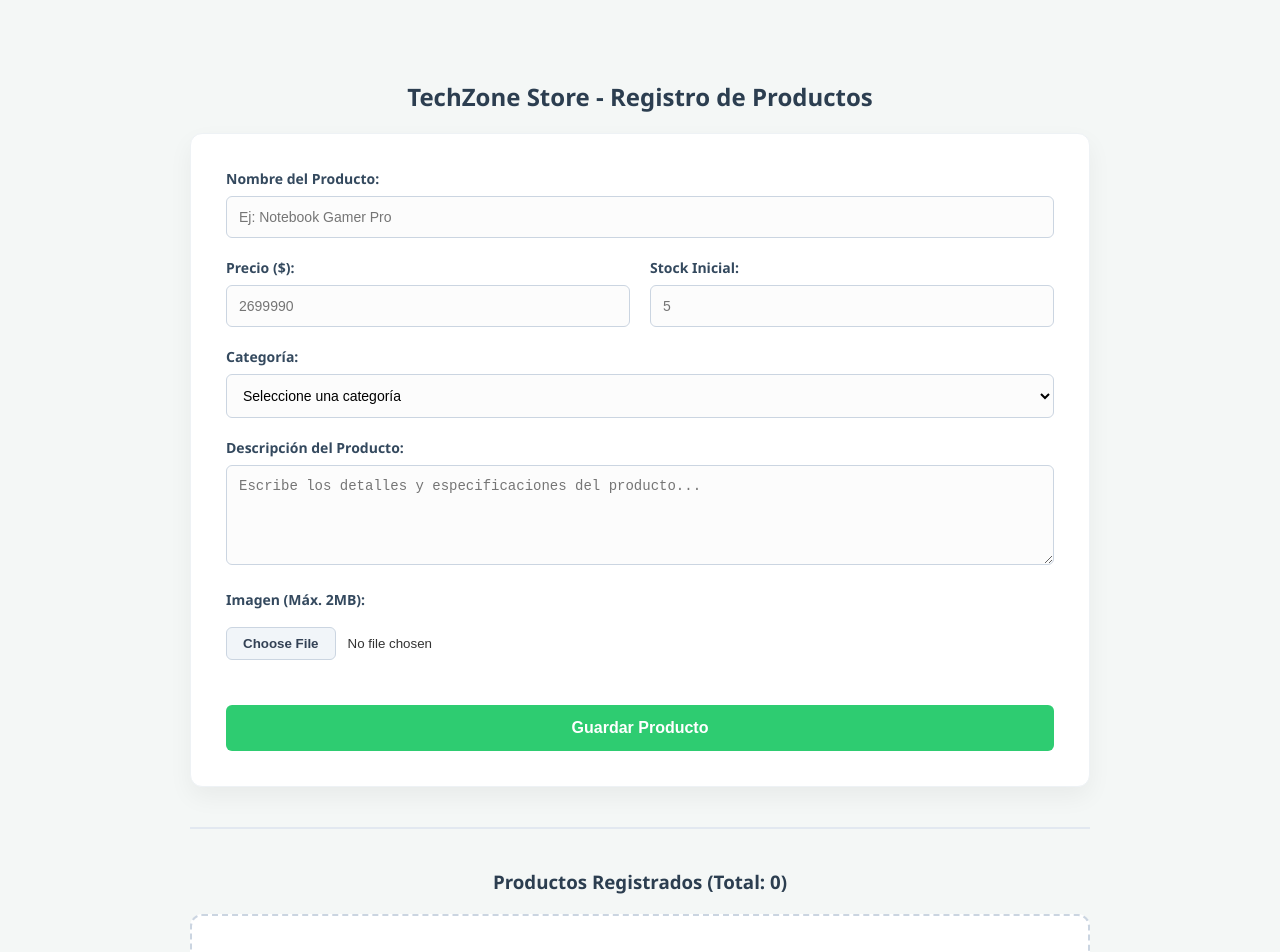
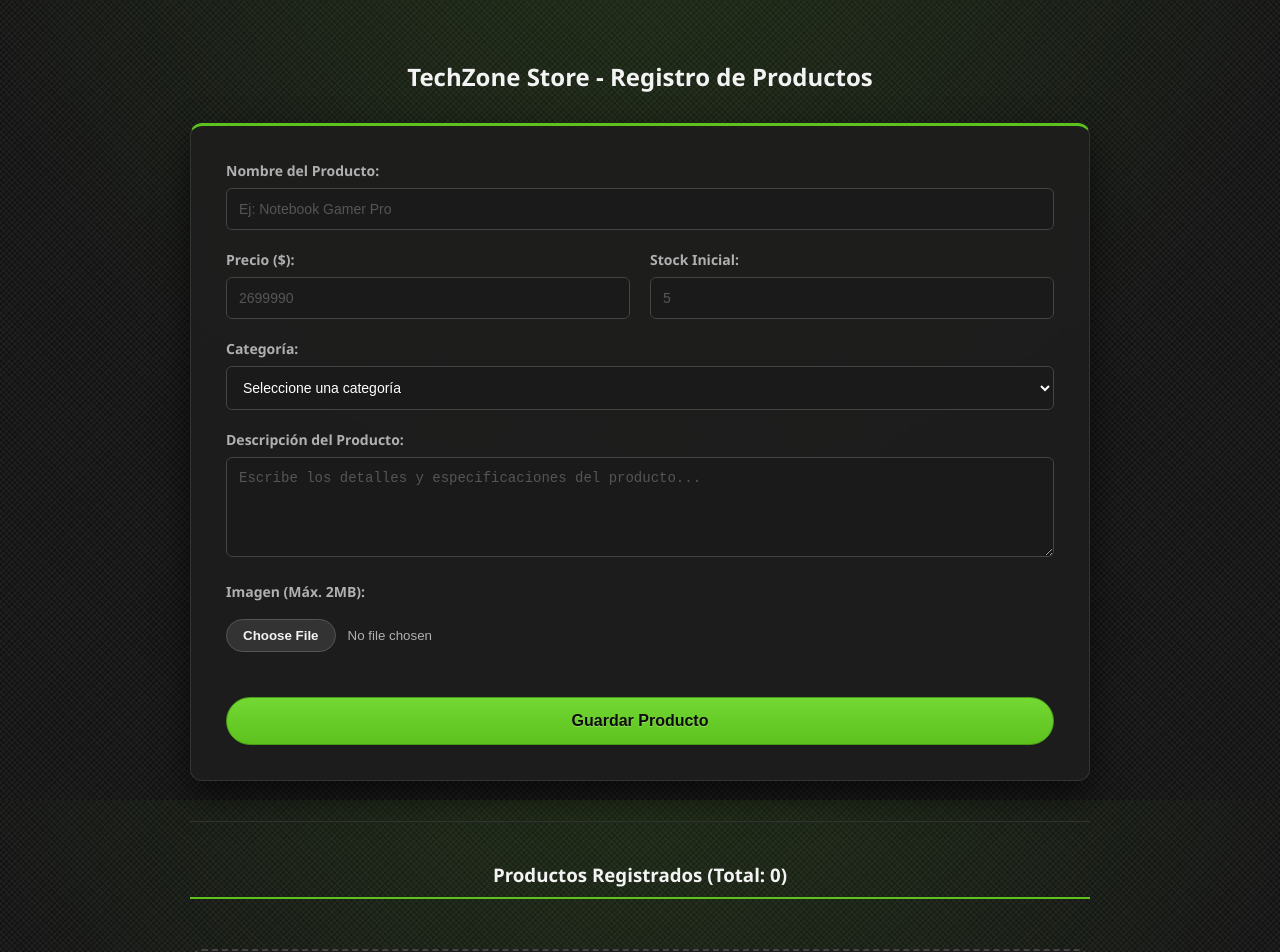
Before and after one commit to elale06/bd_techzone_valpo, a React (Create React App) app: page / in a window 1280 px wide. Shown: the top 952 px of the page. Built offline with nearby package versions, Linux system fonts and the light colour scheme; the HTML template or start-up script is replaced by a standard one.

Commit message:
actualización al diseño de página

```diff
--- a/package.json
+++ b/package.json
@@ -9,7 +9,7 @@
     "@testing-library/user-event": "^13.5.0",
     "react": "^19.2.6",
     "react-dom": "^19.2.6",
-    "react-scripts": "^0.0.0",
+    "react-scripts": "^5.0.1",
     "web-vitals": "^2.1.4"
   },
   "scripts": {
--- a/src/App.css
+++ b/src/App.css
@@ -1,26 +1,30 @@
-body {
-  background-color: #f4f7f6;
-  margin: 0;
-  padding: 0;
-}
-
 .form-container {
   max-width: 900px;
   margin: 40px auto;
   padding: 20px;
-  font-family: 'Segoe UI', Tahoma, Geneva, Verdana, sans-serif;
-  color: #333;
 }
 
-h2, h3 {
-  color: #2c3e50;
+h2 {
+  color: #f3f3f3;
   text-align: center;
+  margin: 0 auto 30px auto;
+  width: 100%;
+}
+
+h3 {
+  color: #f3f3f3;
+  text-align: center;
+  border-bottom: 2px solid #5dc21e;
+  padding-bottom: 10px;
+  display: inline-block;
+  margin: 0 auto 30px auto;
+  width: 100%;
 }
 
 .error-message {
-  color: #721c24;
-  background-color: #f8d7da;
-  border: 1px solid #f5c6cb;
+  color: #ff4a4a;
+  background-color: rgba(255, 74, 74, 0.1);
+  border: 1px solid #ff4a4a;
   padding: 10px;
   border-radius: 6px;
   font-weight: bold;
@@ -29,11 +33,13 @@
 }
 
 form {
-  background-color: #ffffff;
+  background-color: rgba(30, 30, 30, 0.85);
+  backdrop-filter: blur(5px);
   padding: 35px;
   border-radius: 12px;
-  box-shadow: 0 10px 25px rgba(0, 0, 0, 0.05);
-  border: 1px solid #eef2f5;
+  box-shadow: 0 15px 35px rgba(0, 0, 0, 0.6);
+  border: 1px solid #333;
+  border-top: 3px solid #5dc21e;
 }
 
 form div {
@@ -55,7 +61,7 @@
   display: block;
   font-weight: 600;
   margin-bottom: 8px;
-  color: #34495e;
+  color: #b0b0b0;
   font-size: 14px;
 }
 
@@ -65,12 +71,19 @@
 textarea {
   width: 100%;
   padding: 12px;
-  border: 1px solid #cbd5e1;
+  border: 1px solid #444;
   border-radius: 6px;
   box-sizing: border-box;
   font-size: 14px;
-  transition: border-color 0.2s, box-shadow 0.2s;
-  background-color: #fcfcfc;
+  transition: all 0.2s ease;
+  background-color: #1a1a1a;
+  color: #ffffff;
+}
+
+input[type="text"]::placeholder,
+input[type="number"]::placeholder,
+textarea::placeholder {
+  color: #555;
 }
 
 input[type="text"]:focus,
@@ -78,9 +91,9 @@
 select:focus,
 textarea:focus {
   outline: none;
-  border-color: #3b82f6;
-  box-shadow: 0 0 0 3px rgba(59, 130, 246, 0.15);
-  background-color: #ffffff;
+  border-color: #5dc21e;
+  box-shadow: 0 0 8px rgba(93, 194, 30, 0.3);
+  background-color: #222;
 }
 
 textarea {
@@ -92,77 +105,75 @@
   padding: 10px 0;
   background: transparent;
   border: none;
+  color: #b0b0b0;
 }
 
 input[type="file"]::file-selector-button {
-  background-color: #f1f5f9;
-  color: #334155;
-  border: 1px solid #cbd5e1;
+  background-color: #333;
+  color: #f3f3f3;
+  border: 1px solid #555;
   padding: 8px 16px;
-  border-radius: 6px;
+  border-radius: 20px;
   cursor: pointer;
   margin-right: 12px;
   font-weight: 600;
-  transition: background-color 0.2s, color 0.2s;
+  transition: all 0.2s;
 }
 
 input[type="file"]::file-selector-button:hover {
-  background-color: #e2e8f0;
-  color: #0f172a;
+  background-color: #5dc21e;
+  border-color: #5dc21e;
+  color: #000;
 }
 
 button[type="submit"] {
-  background-color: #2ecc71;
-  color: white;
-  border: none;
+  background: linear-gradient(180deg, #74d834 0%, #5dc21e 100%);
+  color: #0d0d0d;
+  border: 1px solid #489b14;
   padding: 14px 20px;
   font-size: 16px;
   font-weight: bold;
-  border-radius: 6px;
+  border-radius: 25px;
   cursor: pointer;
   width: 100%;
-  transition: background-color 0.2s, transform 0.1s;
+  transition: all 0.2s;
   margin-top: 15px;
+  text-shadow: 0 1px 1px rgba(255, 255, 255, 0.3);
 }
 
 button[type="submit"]:hover:not(:disabled) {
-  background-color: #27ae60;
+  background: linear-gradient(180deg, #82e245 0%, #68d125 100%);
+  box-shadow: 0 4px 15px rgba(93, 194, 30, 0.4);
 }
 
 button[type="submit"]:active:not(:disabled) {
   transform: scale(0.98);
 }
 
-button[type="submit"]:disabled {
-  background-color: #94a3b8;
-  cursor: not-allowed;
-  opacity: 0.7;
-}
-
 .preview-container {
   text-align: center;
-  background: #f8fafc;
+  background: #1a1a1a;
   padding: 10px;
   border-radius: 6px;
-  border: 1px dashed #cbd5e1;
+  border: 1px solid #444;
+  color: #b0b0b0;
 }
 
 hr {
   margin: 40px 0;
   border: 0;
-  border-top: 2px solid #e2e8f0;
+  border-top: 1px solid #333;
 }
 
 .empty-state {
   text-align: center;
   padding: 50px 20px;
-  background-color: #ffffff;
-  border: 2px dashed #cbd5e1;
+  background-color: rgba(30, 30, 30, 0.85);
+  border: 2px dashed #444;
   border-radius: 12px;
-  color: #64748b;
+  color: #777;
   margin-top: 20px;
   font-size: 16px;
-  font-weight: 500;
 }
 
 .productos-list {
@@ -173,26 +184,26 @@
 }
 
 .producto-card {
-  background-color: #fff;
-  border: 1px solid #e2e8f0;
+  background-color: rgba(30, 30, 30, 0.85);
+  border: 1px solid #333;
   border-radius: 12px;
   padding: 20px;
-  box-shadow: 0 4px 6px rgba(0, 0, 0, 0.02);
-  transition: transform 0.2s, box-shadow 0.2s;
+  box-shadow: 0 8px 20px rgba(0, 0, 0, 0.4);
+  transition: all 0.2s;
   display: flex;
   flex-direction: column;
   position: relative;
 }
 
 .producto-card:hover {
-  transform: translateY(-5px);
-  box-shadow: 0 12px 20px rgba(0, 0, 0, 0.08);
+  transform: translateY(-4px);
+  border-color: #5dc21e;
 }
 
 .categoria-tag {
   align-self: flex-start;
-  background-color: #ebf5ff;
-  color: #1e40af;
+  background-color: #333;
+  color: #5dc21e;
   font-size: 12px;
   font-weight: bold;
   padding: 6px 12px;
@@ -204,30 +215,33 @@
 .producto-card h4 {
   margin: 5px 0;
   font-size: 19px;
-  color: #1e293b;
+  color: #ffffff;
 }
 
 .descripcion-text {
   font-size: 14px;
-  color: #64748b;
+  color: #a0a0a0;
   margin: 10px 0;
   line-height: 1.5;
   flex-grow: 1;
 }
 
 .card-meta {
-  background-color: #f8fafc;
+  background-color: #1a1a1a;
   padding: 10px;
   border-radius: 8px;
   font-size: 14px;
   margin-bottom: 15px;
-  border: 1px solid #e2e8f0;
+  border: 1px solid #222;
 }
 
 .card-meta p {
   margin: 6px 0;
-  color: #334155;
-  font-weight: 500;
+  color: #d0d0d0;
+}
+
+.card-meta p strong {
+  color: #5dc21e;
 }
 
 .producto-card img {
@@ -236,22 +250,146 @@
   height: 160px;
   object-fit: contain;
   margin-bottom: 15px;
-  background-color: #fafafa;
+  background-color: #121212;
+  padding: 5px;
+  border: 1px solid #333;
 }
 
 .btn-eliminar {
-  background-color: #ef4444;
-  color: white;
-  border: none;
+  background: linear-gradient(180deg, #e74c3c 0%, #c0392b 100%);
+  color: #fff;
+  border: 1px solid #a93226;
   padding: 10px 12px;
   font-size: 14px;
   font-weight: bold;
-  border-radius: 6px;
+  border-radius: 20px;
   cursor: pointer;
-  transition: background-color 0.2s;
+  transition: all 0.2s;
   width: 100%;
 }
 
 .btn-eliminar:hover {
-  background-color: #dc2626;
+  background: linear-gradient(180deg, #f16456 0%, #d35400 100%);
 }
+
+.modal-overlay {
+  position: fixed;
+  top: 0;
+  left: 0;
+  width: 100vw;
+  height: 100vh;
+  background-color: rgba(0, 0, 0, 0.75);
+  backdrop-filter: blur(4px);
+  display: flex;
+  justify-content: center;
+  align-items: center;
+  z-index: 1000;
+}
+
+.modal-content {
+  background-color: rgba(30, 30, 30, 0.95);
+  border: 2px solid #5dc21e;
+  border-radius: 12px;
+  padding: 30px;
+  max-width: 400px;
+  text-align: center;
+  box-shadow: 0 0 30px rgba(93, 194, 30, 0.2), 0 10px 20px rgba(0, 0, 0, 0.8);
+  animation: modalAparecer 0.2s ease-out;
+}
+
+@keyframes modalAparecer {
+  from {
+    transform: scale(0.9);
+    opacity: 0;
+  }
+
+  to {
+    transform: scale(1);
+    opacity: 1;
+  }
+}
+
+.modal-content h4 {
+  color: #ff4a4a;
+  margin-top: 0;
+  font-size: 20px;
+  border-bottom: 1px solid #444;
+  padding-bottom: 15px;
+}
+
+.modal-content p {
+  color: #d0d0d0;
+  margin: 20px 0;
+  line-height: 1.5;
+}
+
+.modal-botones {
+  display: flex;
+  gap: 15px;
+  margin-top: 25px;
+}
+
+.btn-cancelar {
+  background: transparent;
+  color: #d0d0d0;
+  border: 1px solid #555;
+  padding: 12px;
+  font-weight: bold;
+  border-radius: 20px;
+  cursor: pointer;
+  flex: 1;
+  transition: all 0.2s;
+}
+
+.btn-cancelar:hover {
+  background-color: #333;
+  color: #fff;
+  border-color: #777;
+}
+
+.btn-confirmar {
+  background: linear-gradient(180deg, #e74c3c 0%, #c0392b 100%);
+  color: #fff;
+  border: 1px solid #a93226;
+  padding: 12px;
+  font-weight: bold;
+  border-radius: 20px;
+  cursor: pointer;
+  flex: 1;
+  transition: all 0.2s;
+}
+
+.btn-confirmar:hover {
+  background: linear-gradient(180deg, #f16456 0%, #d35400 100%);
+  box-shadow: 0 4px 15px rgba(231, 76, 60, 0.4);
+}
+
+.toast-notificacion {
+  position: fixed;
+  top: 25px;
+  left: 25px;
+  background-color: rgba(30, 30, 30, 0.95);
+  color: #f3f3f3;
+  border-left: 5px solid #5dc21e;
+  padding: 16px 24px;
+  border-radius: 8px;
+  box-shadow: 0 10px 25px rgba(0, 0, 0, 0.6);
+  z-index: 2000;
+  font-weight: bold;
+  font-size: 15px;
+  animation: deslizarEntradaIzq 0.4s cubic-bezier(0.175, 0.885, 0.32, 1.275) forwards;
+}
+
+@keyframes deslizarEntradaIzq {
+  0% { transform: translateX(-120%); opacity: 0; }
+  100% { transform: translateX(0); opacity: 1; }
+}
+
+.toast-notificacion.fade-out {
+  animation: deslizarSalidaIzq 0.4s ease-in forwards;
+}
+
+@keyframes deslizarSalidaIzq {
+  0% { transform: translateX(0); opacity: 1; }
+  100% { transform: translateX(-120%); opacity: 0; }
+}
--- a/src/App.js
+++ b/src/App.js
@@ -4,7 +4,7 @@
 function App() {
   return (
     <div>
-      <ProductForm />
+      <ProductForm/>
     </div>
   );
 }
--- a/src/componentes/productForm.jsx
+++ b/src/componentes/productForm.jsx
@@ -11,6 +11,10 @@
   const [error, setError] = useState('');
 
   const [productos, setProductos] = useState([]);
+
+  const [productoAEliminar, setProductoAEliminar] = useState(null);
+  const [notificacion, setNotificacion] = useState('');
+  const [ocultandoNotificacion, setOcultandoNotificacion] = useState(false);
 
   const handleImageChange = (e) => {
     const archivo = e.target.files[0];
@@ -71,8 +75,27 @@
   };
 
   const handleEliminar = (id) => {
-    const productosFiltrados = productos.filter(prod => prod.id !== id);
+    setProductoAEliminar(id);
+  };
+
+// 2. Si el usuario confirma, borramos el producto y mostramos notificación con fade out
+  const confirmarEliminacion = () => {
+    const productosFiltrados = productos.filter(prod => prod.id !== productoAEliminar);
     setProductos(productosFiltrados);
+    setProductoAEliminar(null);
+    setNotificacion('✅ Producto eliminado con éxito');
+    setOcultandoNotificacion(false);
+    setTimeout(() => {
+      setOcultandoNotificacion(true);
+      setTimeout(() => {
+        setNotificacion('');
+        setOcultandoNotificacion(false);
+      }, 400);
+    }, 3000);
+  };
+
+  const cancelarEliminacion = () => {
+    setProductoAEliminar(null);
   };
 
   return (
@@ -197,6 +220,24 @@
           ))}
         </div>
       )}
+
+      {productoAEliminar && (
+        <div className="modal-overlay">
+          <div className="modal-content">
+            <h4>Confirmar Eliminación</h4>
+            <p>¿Estás seguro de que deseas eliminar este producto de la tienda? Esta acción no se puede deshacer.</p>
+            <div className="modal-botones">
+              <button onClick={cancelarEliminacion} className="btn-cancelar">Cancelar</button>
+              <button onClick={confirmarEliminacion} className="btn-confirmar">Sí, eliminar</button>
+            </div>
+          </div>
+        </div>
+      )}
+      {notificacion && (
+        <div className={`toast-notificacion ${ocultandoNotificacion ? 'fade-out' : ''}`}>
+          {notificacion}
+        </div>
+      )}
     </div>
   );
 }
--- a/src/index.css
+++ b/src/index.css
@@ -1,13 +1,18 @@
 body {
   margin: 0;
-  font-family: -apple-system, BlinkMacSystemFont, 'Segoe UI', 'Roboto', 'Oxygen',
-    'Ubuntu', 'Cantarell', 'Fira Sans', 'Droid Sans', 'Helvetica Neue',
-    sans-serif;
+  font-family: 'Segoe UI', Tahoma, Geneva, Verdana, sans-serif;
   -webkit-font-smoothing: antialiased;
   -moz-osx-font-smoothing: grayscale;
+  background-color: #121212;
+  background-image:
+    radial-gradient(circle at 50% -20%, rgba(93, 194, 30, 0.15) 0%, transparent 60%),
+    repeating-linear-gradient(45deg, rgba(255, 255, 255, 0.03) 0px, rgba(255, 255, 255, 0.03) 2px, transparent 2px, transparent 4px),
+    repeating-linear-gradient(-45deg, rgba(255, 255, 255, 0.03) 0px, rgba(255, 255, 255, 0.03) 2px, transparent 2px, transparent 4px);
+
+  background-attachment: fixed;
+  color: #e0e0e0;
 }
 
 code {
-  font-family: source-code-pro, Menlo, Monaco, Consolas, 'Courier New',
-    monospace;
+  font-family: source-code-pro, Menlo, Monaco, Consolas, 'Courier New', monospace;
 }
```
Also changed, not shown: 1 other file (tests, documents, lock files or other folders).
